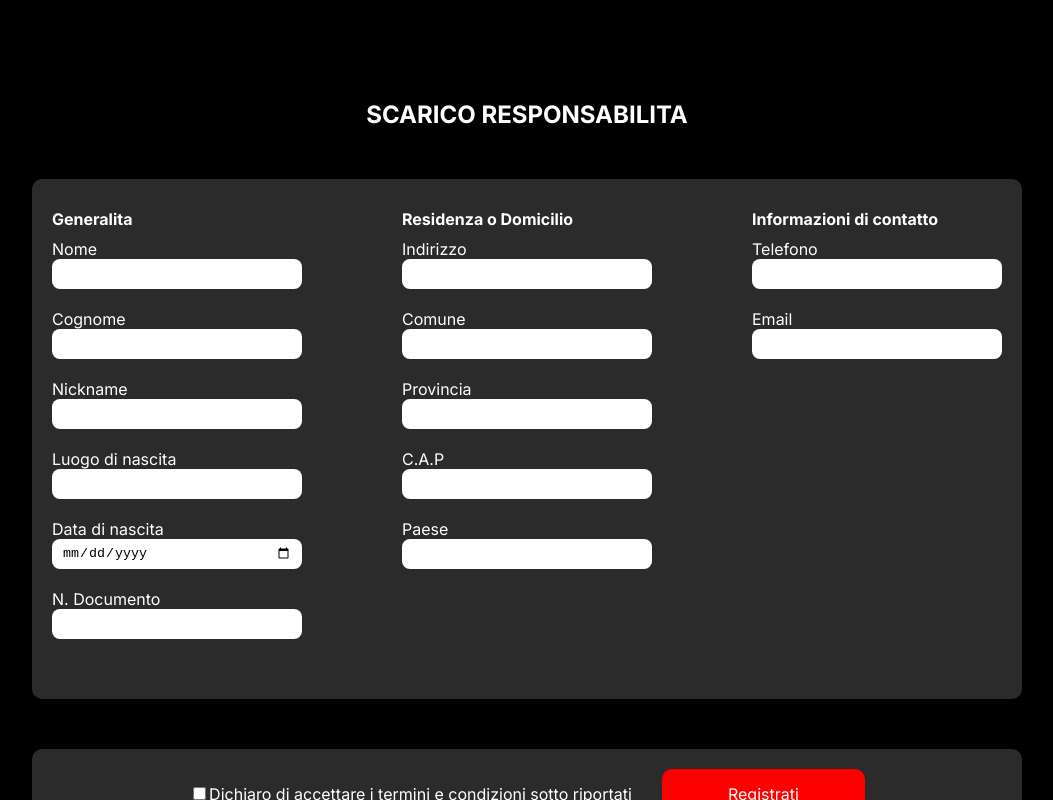
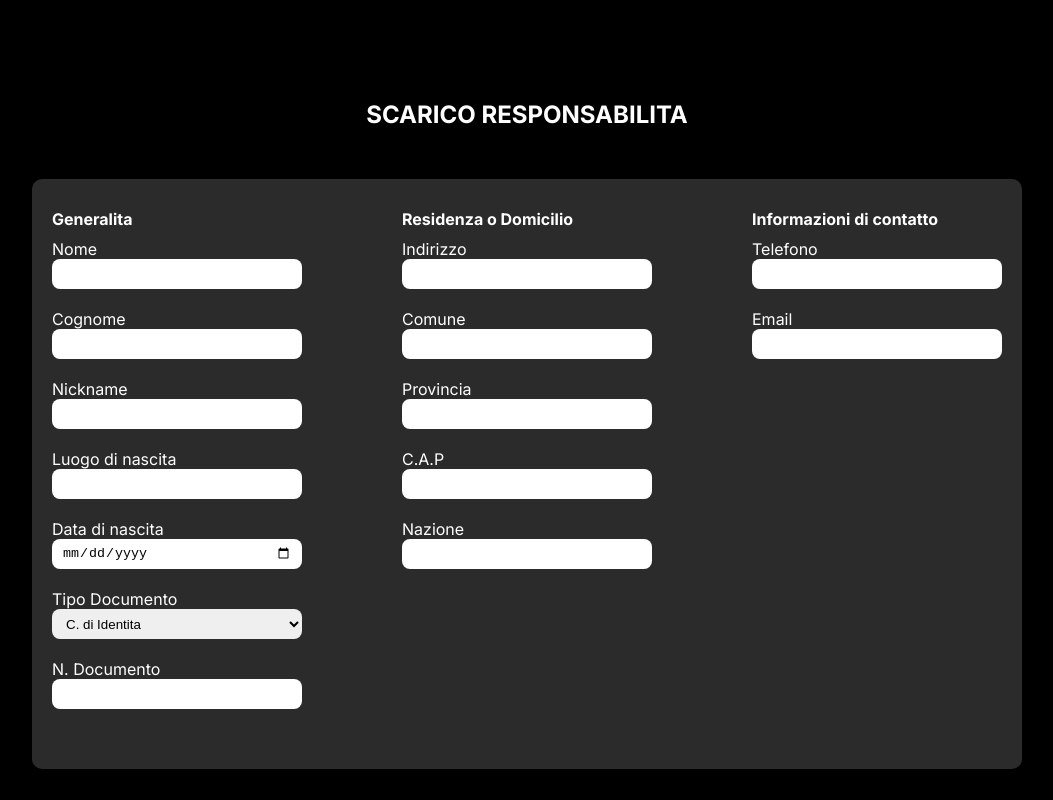
Before and after one commit to Asbeyy/kartinside_client, a Next.js app: page /registrazione in a window 1280 px wide. Shown: the top 800 px of the page, without its empty margins (113-1166 px from the left). Built offline with nearby package versions, Linux system fonts and the light colour scheme.

Commit message:
core(improvements) - added doctype, split adress

```diff
--- a/src/app/globals.css
+++ b/src/app/globals.css
@@ -132,6 +132,15 @@ h4 {
   padding: 0 10px;
 }
 
+.input-component select {
+  box-sizing: border-box;
+  border: none;
+  height: 30px;
+  width: 250px;
+  border-radius: 8px;
+  padding: 0 10px;
+}
+
 .container-personal-info {
   display: flex;
   flex-direction: column;
--- a/src/app/globals.scss
+++ b/src/app/globals.scss
@@ -147,6 +147,14 @@ h4{
     padding: 0 10px;
 }
 
+.input-component select{
+    box-sizing: border-box;
+    border: none;
+    height: 30px;
+    width: 250px;
+    border-radius: 8px;
+    padding: 0 10px;
+}
 .container-personal-info{
     display: flex;
     flex-direction: column;
--- a/src/app/registrazione/page.tsx
+++ b/src/app/registrazione/page.tsx
@@ -118,6 +118,7 @@ function UserInformationsForm(){
         const cognome = document.querySelector('.cognomev')
         const nickname = document.querySelector('.nicknamev')
         const lnascita = document.querySelector('.lnascitav')
+        const tdocumento = document.querySelector('.tdocumentov')
         const ndocumento = document.querySelector('.ndocumentov')
 
         const indirizzo = document.querySelector('.indirizzov')
@@ -177,7 +178,10 @@ function UserInformationsForm(){
              cognome: data.cognome,
              nickname: data.nickname,
              nato_a: data.lnascita,
-             residente_a: data.comune + ',' + data.provincia + ',' + data.cap + ',' + data.paese,
+             residente_a: data.comune,
+             cap: data.cap,
+             provincia: data.provincia,
+             nazione: data.paese,
              via:  data.indirizzo,
              data_nascita: dateBirth,
              telefono: data.telefono,
@@ -230,6 +234,14 @@ function UserInformationsForm(){
                             <input type="date" onChange={(e)=>{handleDateBirth(e)}} className='dnascitav' name="nome" id="nome"/>
                         </div>
                         <div className='input-component'>
+                            <label htmlFor="nome">Tipo Documento</label>
+                            <select name="" className='tdocumentov' id="">
+                                <option value="1">C. di Identita</option>
+                                <option value="2">Passaporto</option>
+                                <option value="3">Patente di guida</option>
+                            </select>
+                        </div>
+                        <div className='input-component'>
                             <label htmlFor="nome">N. Documento</label>
                             <input type="text" className='ndocumentov' name="nome" id="nome"/>
                         </div>
@@ -256,7 +268,7 @@ function UserInformationsForm(){
                             <input type="number" className='capv' name="nome" id="nome"/>
                         </div>
                         <div className='input-component'>
-                            <label htmlFor="nome">Paese</label>
+                            <label htmlFor="nome">Nazione</label>
                             <input type="text" className='paesev' name="nome" id="nome"/>
                         </div>
                     </div>
```
Also changed, not shown: 1 other file (tests, documents, lock files or other folders).
